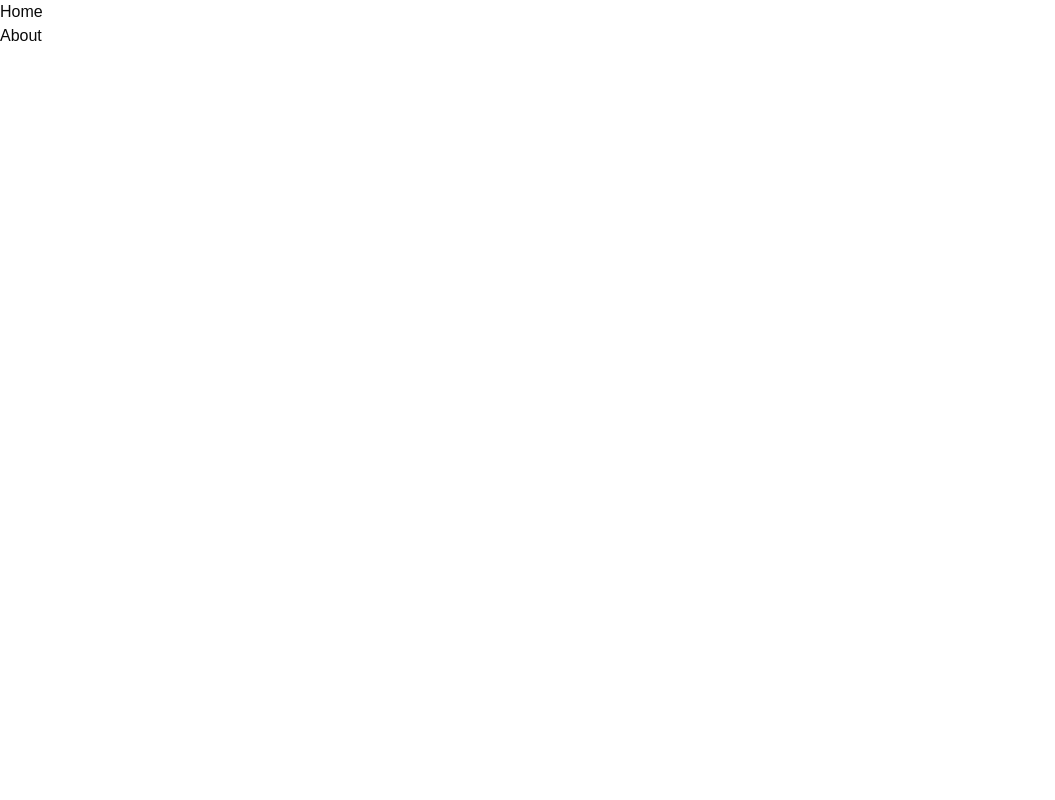
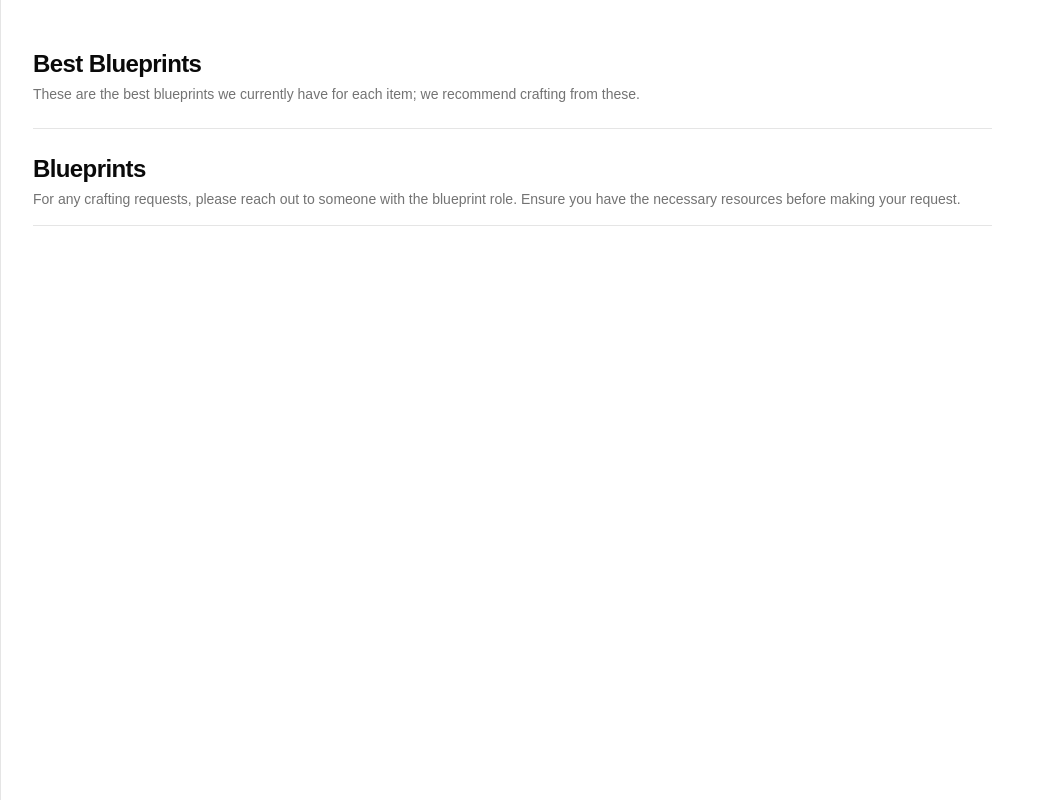
Before and after one commit to salahmander/ark-blueprint-storage, a Next.js app: page / in a window 1280 px wide. Shown: the whole page, without its empty margins (0-1055 px from the left). Built offline with nearby package versions, Linux system fonts and the light colour scheme.

Commit message:
feat: create blueprint selection main page skeleton

```diff
--- a/app/page.tsx
+++ b/app/page.tsx
@@ -1,10 +1,45 @@
-import Link from "next/link";
+import { Separator } from "@/components/ui/separator";
 
-export default function Page() {
+const BlueprintSelection = () => {
   return (
-    <div>
-      <h1>Home</h1>
-      <Link href="/about">About</Link>
+    <div className="h-screen grid grid-cols-1 md:grid-cols-3 lg:grid-cols-5">
+      <div className="col-span-1 md:col-span-3 lg:col-span-4 lg:border-l">
+        <div className="h-full px-4 py-6 lg:px-8">
+          <div className="space-y-6">
+            <div className="space-between flex items-center">
+              <div className="hidden md:block lg:block ml-auto mr-4"></div>
+            </div>
+            <div className="mt-6 space-y-1">
+              <h2 className="text-2xl font-semibold tracking-tight">
+                Best Blueprints
+              </h2>
+              <p className="text-sm text-muted-foreground">
+                These are the best blueprints we currently have for each item;
+                we recommend crafting from these.
+              </p>
+            </div>
+            <Separator className="my-4" />
+
+            <div className="border-none p-0 outline-none">
+              <div className="flex items-center justify-between">
+                <div className="space-y-1">
+                  <h2 className="text-2xl font-semibold tracking-tight">
+                    Blueprints
+                  </h2>
+                  <p className="text-sm text-muted-foreground">
+                    For any crafting requests, please reach out to someone with
+                    the blueprint role. Ensure you have the necessary resources
+                    before making your request.
+                  </p>
+                </div>
+              </div>
+              <Separator className="my-4" />
+            </div>
+          </div>
+        </div>
+      </div>
     </div>
   );
-}
+};
+
+export default BlueprintSelection
```
